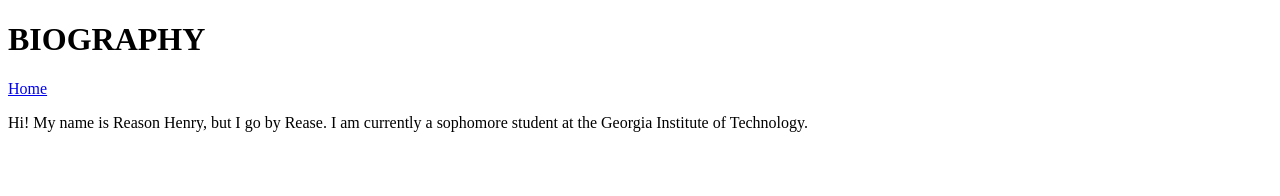
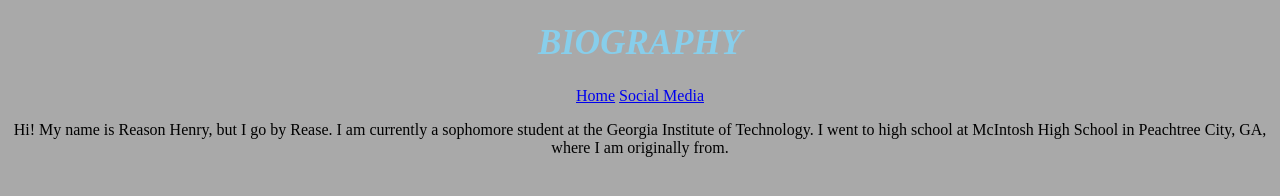
Before and after one commit to rhenry45/rhenry45.github.io, a plain HTML site: page bio.html in a window 1280 px wide. Drawn offline with Linux system fonts and the light colour scheme.

Commit message:
Changes
Fixed some issues
Changed some colors
Added social media page

```diff
--- a/bio.html
+++ b/bio.html
@@ -5,18 +5,34 @@
         <meta charset = "utf-8">
         <title>BIO</title>
         <Style>
+            body {
+                background-color: darkgray;
+            }
+            h1 {
+                color: skyblue;
+                text-align: center;
+                font-style: italic;
+                font-size: 35px;
+            }
+            p{
+                text-align: center;
+            }
+            header {
+                text-align: center;
 
+            }
         </Style>
     </head>
     <h1>BIOGRAPHY</h1>
         <header>
             <nav>
                 <a href = "index.html">Home</a>
+                <a href = "socialmedia.html">Social Media</a>
             </nav>
         </header>
     <body>
         <p>
-            Hi! My name is Reason Henry, but I go by Rease. I am currently a sophomore student at the Georgia Institute of Technology.
+            Hi! My name is Reason Henry, but I go by Rease. I am currently a sophomore student at the Georgia Institute of Technology. I went to high school at McIntosh High School in Peachtree City, GA, where I am originally from.
         </p>
     </body>
 
```
Also changed, not shown: index.html (+7 -4 lines), socialmedia.html (added, +34 -0 lines), twitter.png (added), 1 other file.
